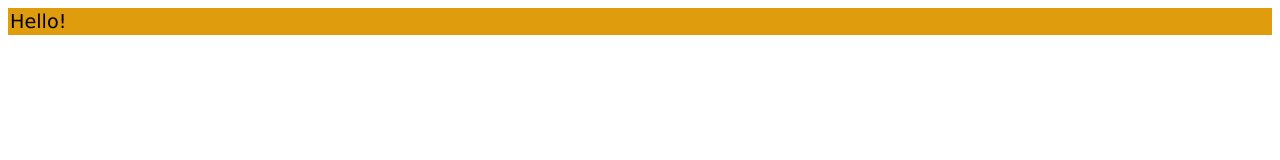
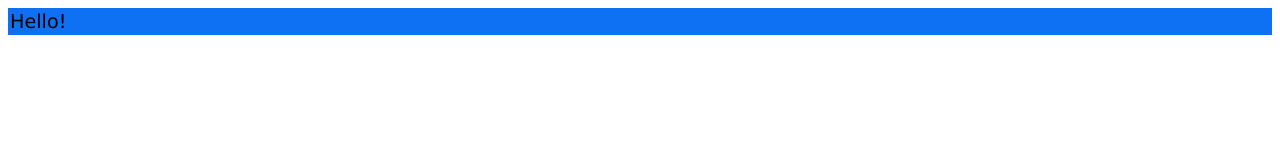
Before and after one commit to stevesrepo/sass-starter, a website: page index.html in a window 1280 px wide. Drawn offline with Linux system fonts and the light colour scheme.

Commit message:
updated color to proper value

```diff
--- a/sass/src/core/_variables.scss
+++ b/sass/src/core/_variables.scss
@@ -1,4 +1,4 @@
-$blue:  rgb(223, 157, 14);
+$blue:  rgb(14, 113, 243);
 
 .woot {
     color: #000;
```
Also changed, not shown: css/main.css.
